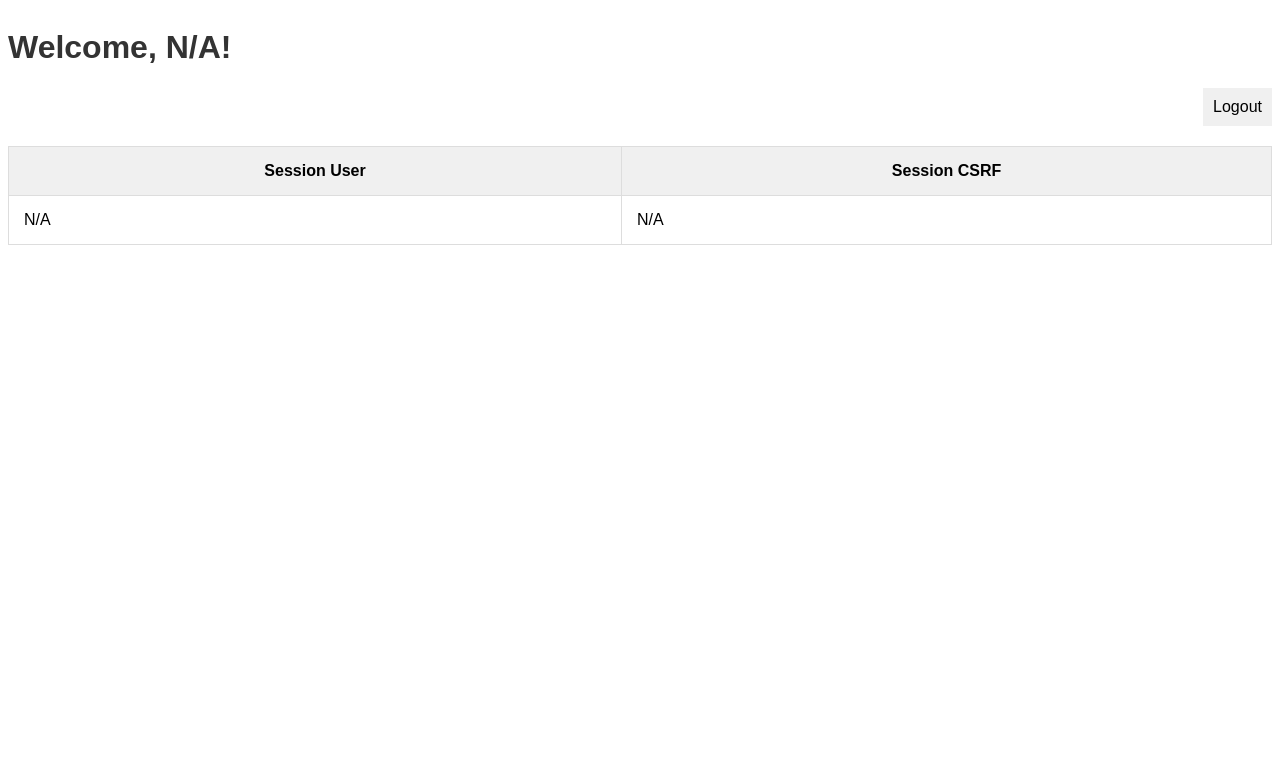
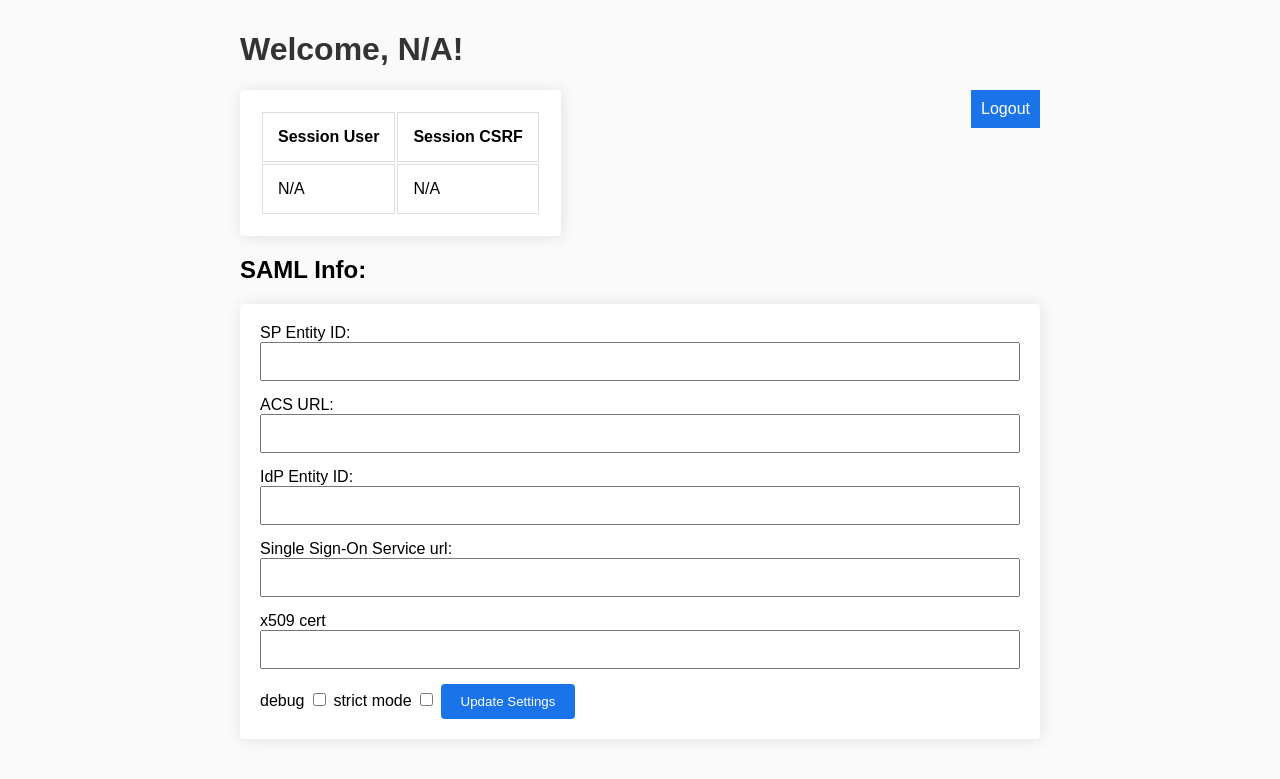
Before and after one commit to krapshsa/saml-example, a PHP site: template src/templates/dashboard.html.twig in a window 1280 px wide. Shown: the top 779 px of the page. Run offline with PHP 8.4, Linux system fonts and the light colour scheme; the template is opened without the code that fills it, so the values that code supplies are empty; some libraries are stand-ins or nearby versions.

Commit message:
Add UI for settings.

```diff
--- a/src/templates/dashboard.html.twig
+++ b/src/templates/dashboard.html.twig
@@ -3,43 +3,100 @@
 <head>
     <title>Dashboard</title>
     <style>
-
         body {
-            font-family: Arial, sans-serif;
+            font-family: 'Arial', sans-serif;
+            max-width: 800px;
+            margin: 0 auto;
+            padding: 10px;
+            background-color: #fafafa;
         }
 
         h1 {
             color: #333;
-            float: left;
         }
 
-        a#logout {
+        #logout {
             display: inline-block;
             padding: 10px;
-            background-color: #f0f0f0;
-            color: #000;
+            background-color: #1a73e8;
+            color: #fff;
             text-decoration: none;
             margin-bottom: 20px;
             float: right;
-            clear: both;
         }
 
-        table {
-            width: 100%;
-            border-collapse: collapse;
-            clear: both;
-        }
-
-        thead {
-            background-color: #f0f0f0;
+        table,form {
+            background-color: #fff;
+            box-shadow: 1px 1px 15px rgba(0,0,0,0.1);
+            border-radius: 4px;
+            padding: 20px;
         }
 
         th, td {
             padding: 15px;
             border: 1px solid #ddd;
+            text-align: left;
         }
 
+        input[type="submit"] {
+            background-color: #1a73e8;
+            color: #fff;
+            border: none;
+            padding: 10px 20px;
+            cursor: pointer;
+            border-radius: 4px;
+        }
+
+        input[type="submit"]:hover {
+            background-color: #0046c3;
+        }
+
+        input[type="text"] {
+            margin-bottom: 15px;
+            padding: 10px;
+            width: 100%;
+            box-sizing: border-box;
+        }
     </style>
+    <script>
+        window.onload = function () {
+            fetch('/get-saml')
+                .then(response => response.json())
+                .then(data => {
+                    // Populate Settings Form
+                    document.getElementById('sspEntityID').value = data.sp.entityId;
+                    document.getElementById('acsURL').value = data.sp.assertionConsumerService.url;
+                    document.getElementById('idpEntityID').value = data.idp.entityId;
+                    document.getElementById('singleSignOnService').value = data.idp.singleSignOnService.url;
+                    document.getElementById('x509cert').value = data.idp.x509cert;
+                    document.getElementById('libDebug').checked = data.debug;
+                    document.getElementById('libStrict').checked = data.strict;
+                });
+        };
+
+        function updateSettings() {
+            let updatedSettings = {
+                sp: {
+                    entityId: document.getElementById('sspEntityID').value,
+                    assertionConsumerService: {
+                        url: document.getElementById('acsURL').value
+                    }
+                },
+                idp: {
+                    entityId: document.getElementById('idpEntityID').value
+                    // ... add other fields here
+                }
+            };
+
+            fetch('/set-saml', {
+                method: 'POST',
+                headers: {
+                    'Content-Type': 'application/json'
+                },
+                body: JSON.stringify(updatedSettings)
+            });
+        }
+    </script>
 </head>
 <body>
 <h1>Welcome, {{ session['user'] ?? 'N/A' }}!</h1>
@@ -58,5 +115,32 @@
     </tr>
     </tbody>
 </table>
+
+<h2>SAML Info:</h2>
+<form id="settingsForm" onsubmit="event.preventDefault(); updateSettings();">
+    <label for="sspEntityID">SP Entity ID:</label>
+    <input type="text" id="sspEntityID" name="sspEntityID">
+
+    <label for="acsURL">ACS URL:</label>
+    <input type="text" id="acsURL" name="acsURL">
+
+    <label for="idpEntityID">IdP Entity ID:</label>
+    <input type="text" id="idpEntityID" name="idpEntityID">
+
+    <label for="singleSignOnService">Single Sign-On Service url:</label>
+    <input type="text" id="singleSignOnService" name="singleSignOnService">
+
+    <label for="x509cert">x509 cert</label>
+    <input type="text" id="x509cert" name="x509cert">
+
+    <label for="libDebug">debug</label>
+    <input type="checkbox" id="libDebug" name="libDebug">
+
+    <label for="libStrict">strict mode</label>
+    <input type="checkbox" id="libStrict" name="libStrict">
+
+    <input type="submit" value="Update Settings">
+</form>
+
 </body>
 </html>
```
Also changed, not shown: index.php (+15 -7 lines), settings_bakup.json (added, +22 -0 lines), src/Controller/SessionController.php (deleted, +0 -10 lines), src/Controller/SettingsController.php (added, +36 -0 lines).
